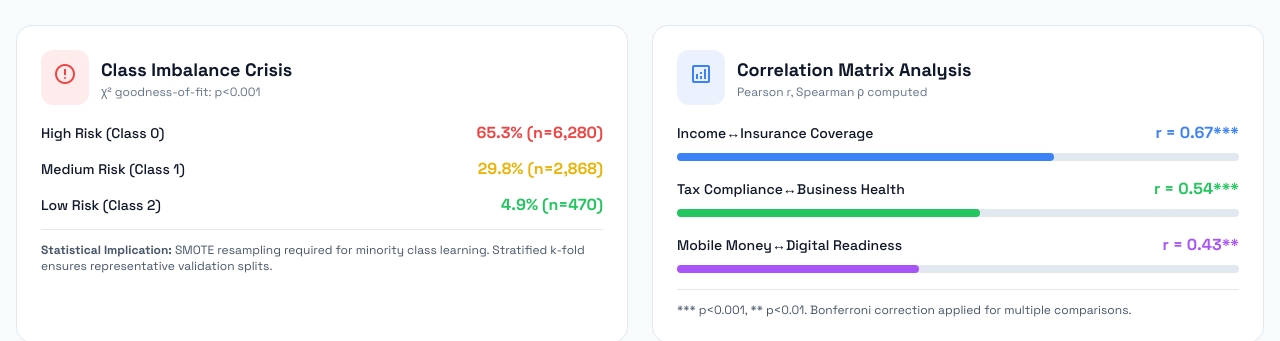
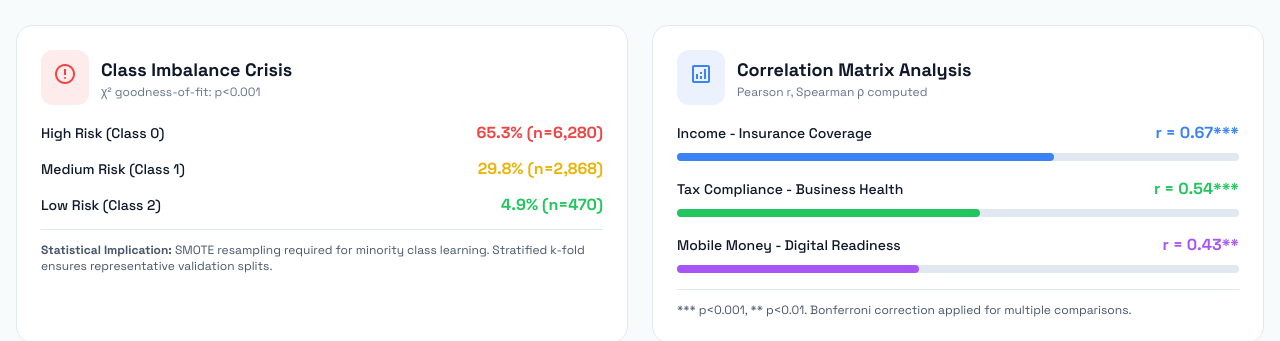
Before and after one commit to Nqobileee/financial-prediction, a Next.js app: page / in a window 1280 px wide. Shown: the part 1520-1861 px from the top of the page. Built offline with nearby package versions, Linux system fonts and the light colour scheme; no server answers.

Commit message:
Update labels for income and insurance coverage

```diff
--- a/src/app/page.tsx
+++ b/src/app/page.tsx
@@ -227,7 +227,7 @@ export default function Home() {
             <div className="space-y-4">
               <div>
                 <div className="flex justify-between items-center mb-2">
-                  <span className="text-sm font-medium">Income↔Insurance Coverage</span>
+                  <span className="text-sm font-medium">Income - Insurance Coverage</span>
                   <span className="text-blue-500 font-bold">r = 0.67***</span>
                 </div>
                 <div className="w-full bg-slate-200 dark:bg-slate-700 rounded-full h-2">
@@ -236,7 +236,7 @@ export default function Home() {
               </div>
               <div>
                 <div className="flex justify-between items-center mb-2">
-                  <span className="text-sm font-medium">Tax Compliance↔Business Health</span>
+                  <span className="text-sm font-medium">Tax Compliance - Business Health</span>
                   <span className="text-green-500 font-bold">r = 0.54***</span>
                 </div>
                 <div className="w-full bg-slate-200 dark:bg-slate-700 rounded-full h-2">
@@ -245,7 +245,7 @@ export default function Home() {
               </div>
               <div>
                 <div className="flex justify-between items-center mb-2">
-                  <span className="text-sm font-medium">Mobile Money↔Digital Readiness</span>
+                  <span className="text-sm font-medium">Mobile Money - Digital Readiness</span>
                   <span className="text-purple-500 font-bold">r = 0.43**</span>
                 </div>
                 <div className="w-full bg-slate-200 dark:bg-slate-700 rounded-full h-2">
```
